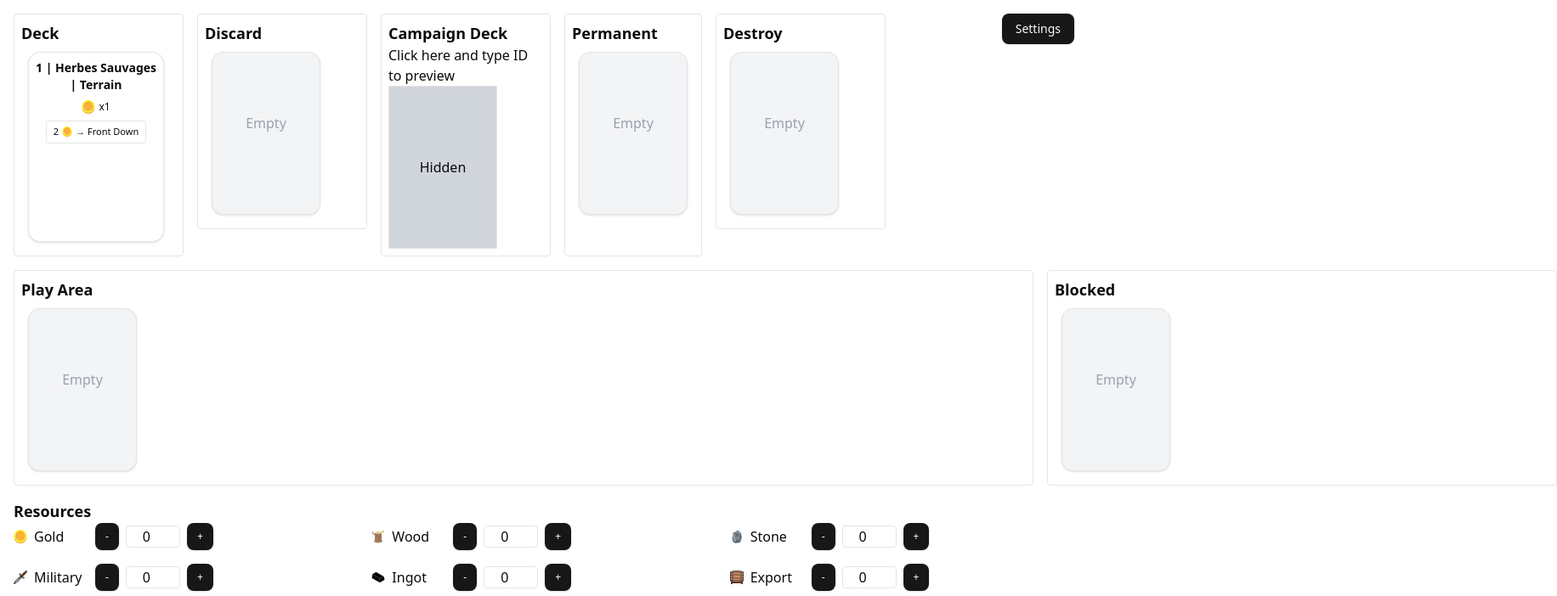
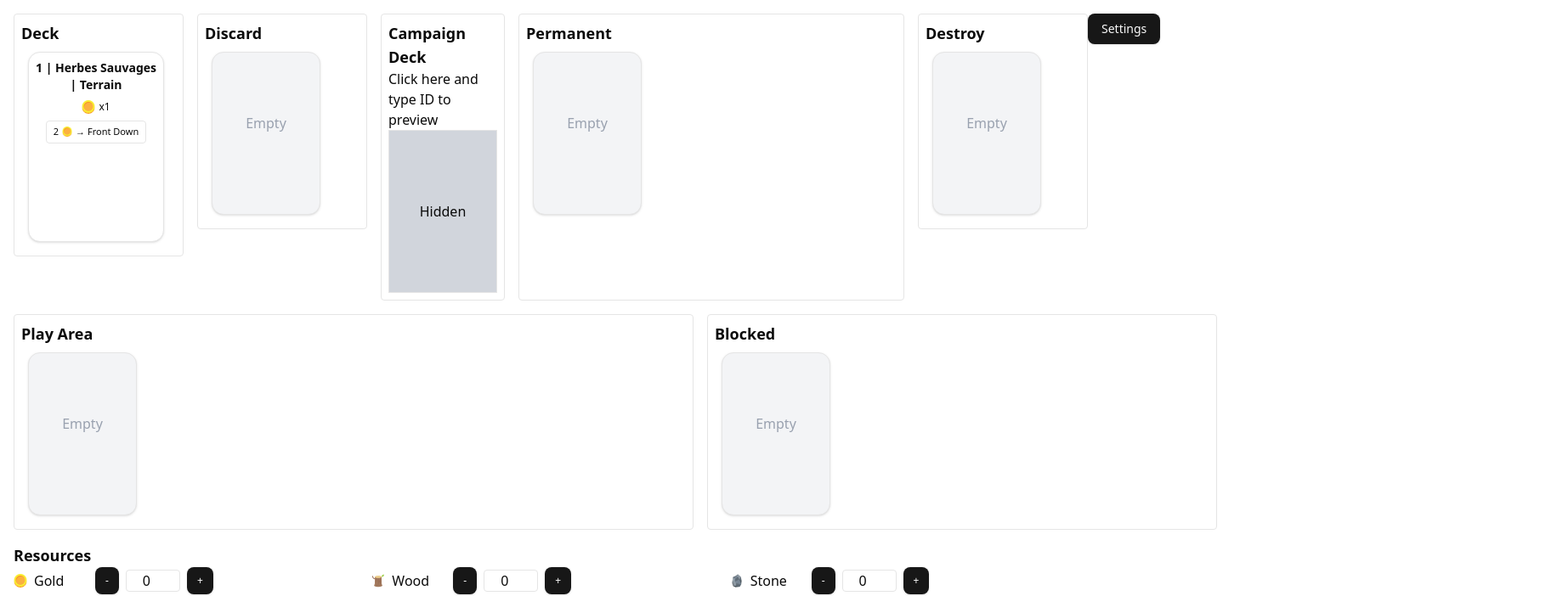
Before and after one commit to Keleonix/Kingdom-Legacy-Digital, a React (Vite) app: page / in a window 1280 px wide. Shown: the top 702 px of the page at 85% size, 1832 px wide, since content can reach past the window. Built offline with nearby package versions, Linux system fonts and the light colour scheme.

Commit message:
Permanent zone for mobile improvement

```diff
--- a/src/App.tsx
+++ b/src/App.tsx
@@ -399,13 +399,17 @@ function Zone({
     displayCards = [cards[cards.length - 1]];
   }
 
-  // --- Layout rules ---
+// --- Layout rules ---
 let containerClass = "grid gap-2";
 let gridTemplate: string | undefined;
 
-if (name === "Play Area" || name === "Permanent" || name === "Blocked") {
+if (name === "Play Area" || name === "Blocked") {
   // Mobile-friendly flex row with wrap
   containerClass = "flex flex-wrap gap-2 justify-start items-start";
+} else if (name === "Permanent") {
+  // Permanent zone: 3 cards per row grid layout
+  containerClass = "grid gap-2";
+  gridTemplate = "repeat(3, minmax(140px, 1fr))";
 } else {
   // Default: responsive grid for mobile
   const cols = Math.min(6, displayCards.length || 1);
@@ -1017,7 +1021,7 @@ export default function Game() {
             </div>
 
             {/* Campaign Deck */}
-            <div className="max-h-[300px] max-w-[200px] p-2 border rounded">
+            <div className="p-2 border rounded">
               <h2 className="text-lg font-bold">Campaign Deck</h2>
               <p>Click here and type ID to preview</p>
               <div
@@ -1064,7 +1068,7 @@ export default function Game() {
 
         {/* Play Area */}
         <div className="flex flex-col lg:flex-row gap-4">
-          <div className="flex-1 min-w-[1200px]">
+          <div className="flex-1 min-w-[800px]">
             <Zone
               name="Play Area"
               cards={playArea}
```
